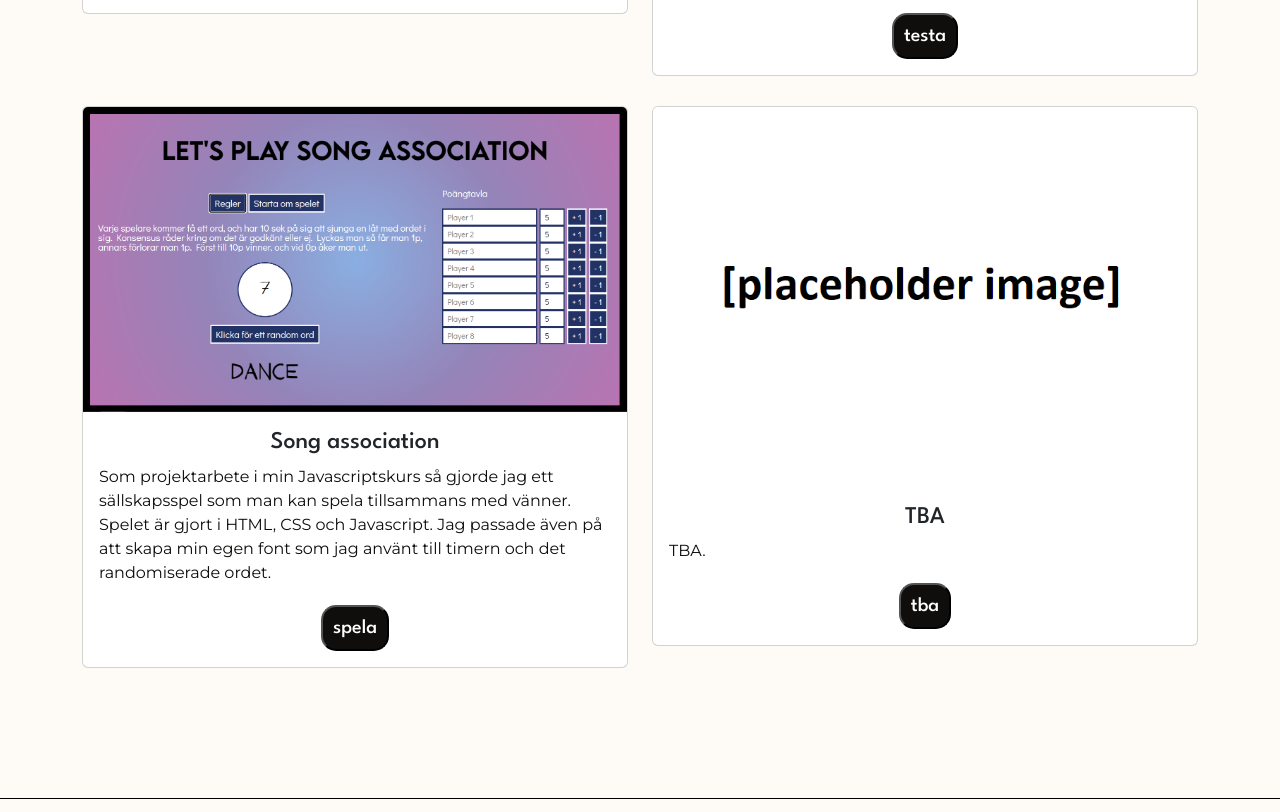
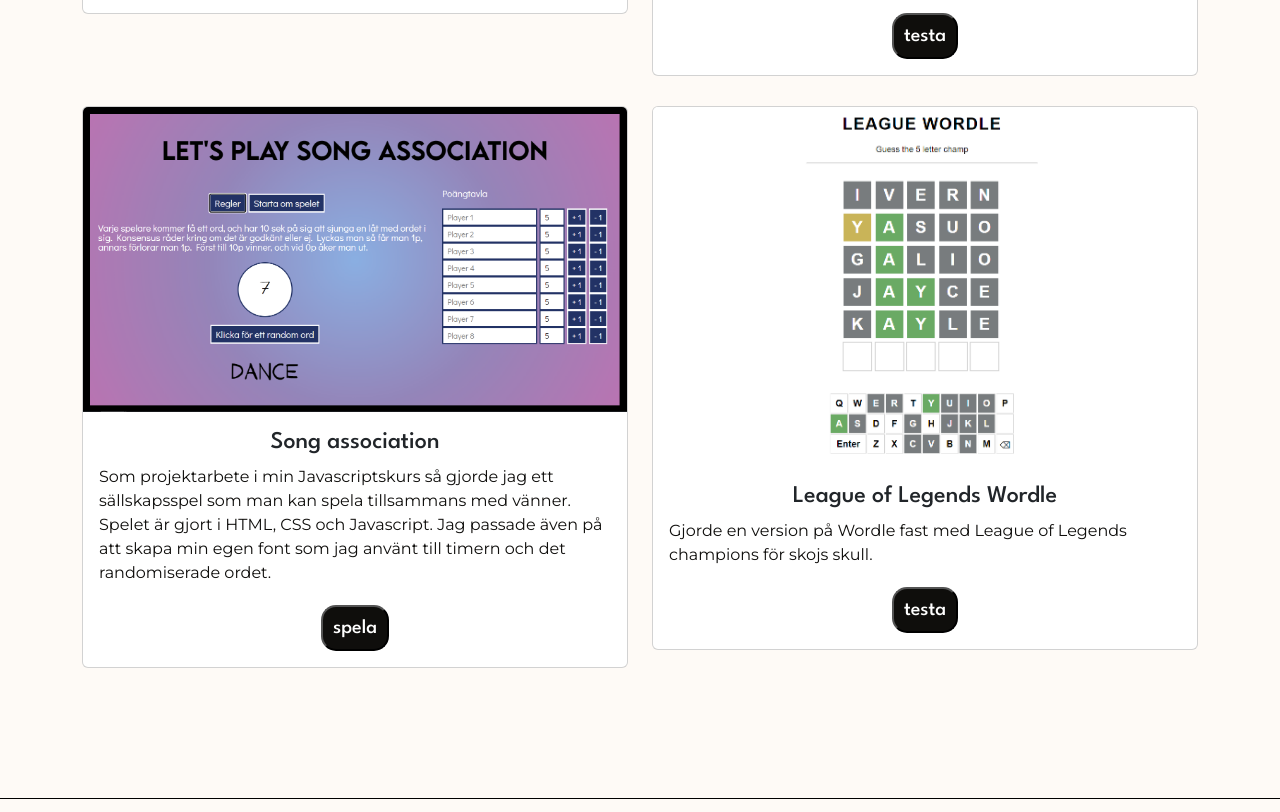
Before and after one commit to Nininjan/nininjan.github.io, a plain HTML site: page projects.html in a window 1280 px wide. Shown: the part 1499-2311 px from the top of the page. Drawn offline with nearby package versions, Linux system fonts and the light colour scheme; files whose address does not match are found by name.

Commit message:
Update projects.html

```diff
--- a/projects.html
+++ b/projects.html
@@ -93,11 +93,11 @@
 
             <div class="col">
                 <div class="card">
-                    <img class="card-img-top" src="/img/ph.png" alt="Card image">
+                    <img class="card-img-top" src="/img/wrdl.png" alt="Card image">
                     <div class="card-body">
-                        <h4 class="card-title">TBA</h4>
-                        <p class="card-text">TBA.</p>
-                        <button><a href='#'>TBA</a></button>
+                        <h4 class="card-title">League of Legends Wordle</h4>
+                        <p class="card-text">Gjorde en version på Wordle fast med League of Legends champions för skojs skull.</p>
+                        <button><a href='wrdl.html'  target="_blank">testa</a></button>
                     </div>
                 </div>
             </div>
```
